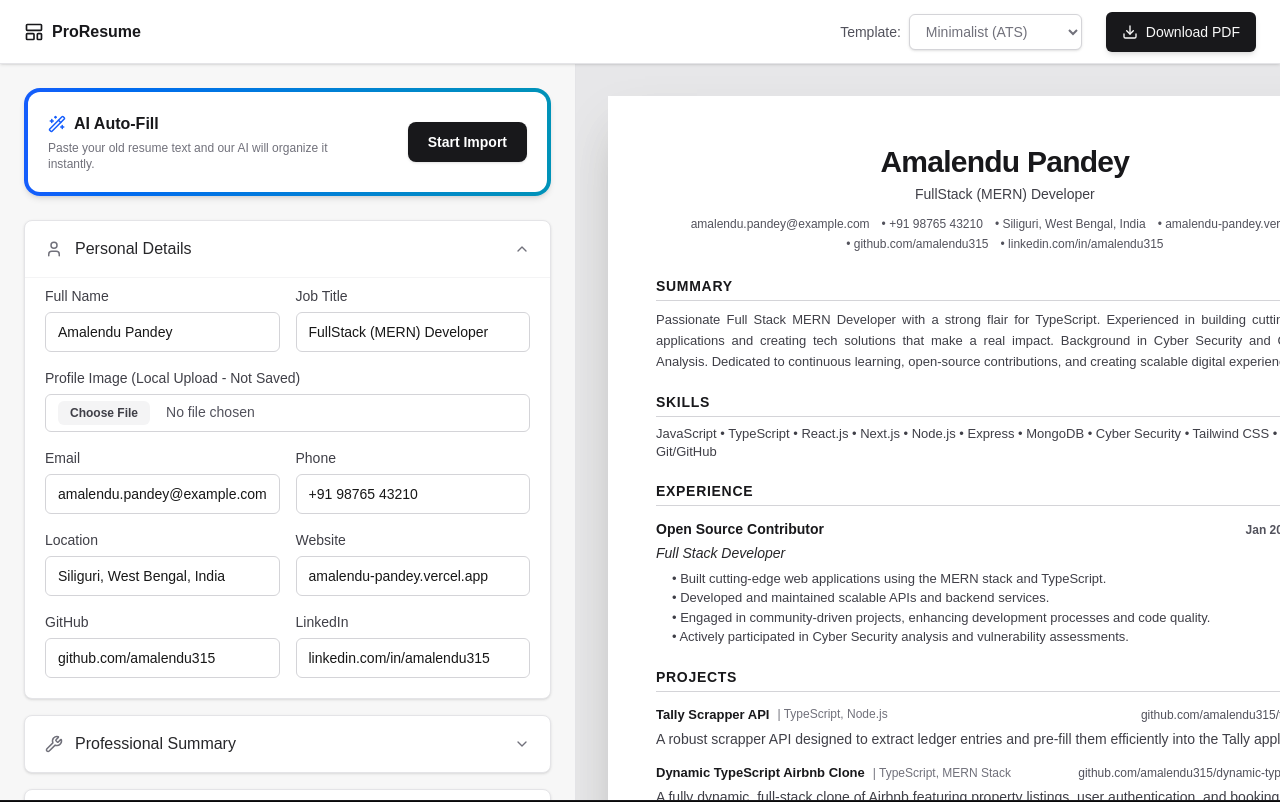
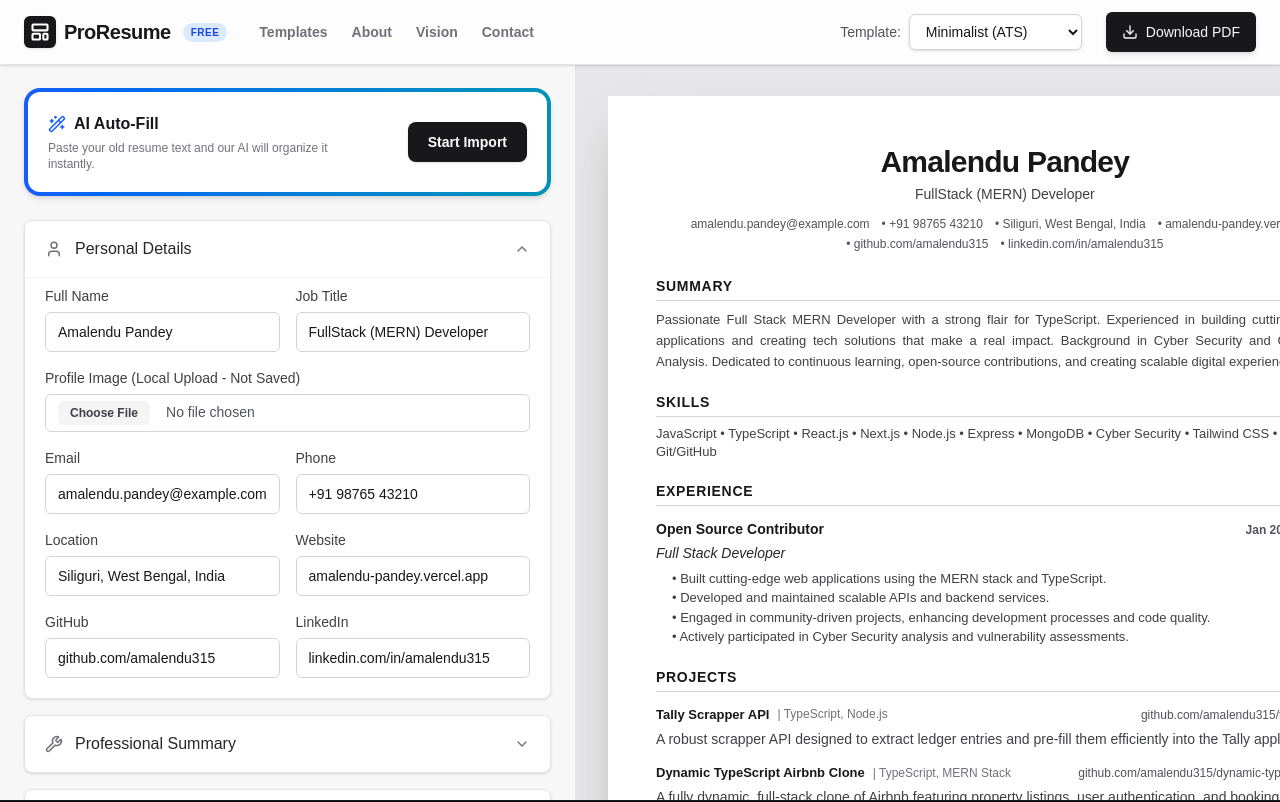
Before and after one commit to amalendu315/proresume-builder, a Next.js app: page /builder in a window 1280 px wide. Shown: the top 802 px of the page. Built offline with nearby package versions, Linux system fonts and the light colour scheme.

Commit message:
old resume upload and AI fill added using gemini

```diff
--- a/src/app/builder/page.jsx
+++ b/src/app/builder/page.jsx
@@ -1,6 +1,6 @@
 "use client";
 import React, { useState, Suspense, useEffect } from "react";
-// import { useSearchParams } from "next/navigation"; // Uncomment for your real app
+import { useSearchParams } from "next/navigation"; // Uncomment for your real app
 import {
   Download,
   Plus,
@@ -24,21 +24,9 @@ import {
   X,
   Loader2,
 } from "lucide-react";
-// import Header from "@/components/shared/header"; // Uncomment for your real app
-
-// --- MOCKS FOR CANVAS PREVIEW ---
-// Please delete these mocks when pasting into your Next.js app!
-const useSearchParams = () => ({ get: (param) => null });
-const Header = ({ rightControls }) => (
-  <header className="fixed top-0 left-0 right-0 z-50 h-16 bg-white border-b border-zinc-200 text-zinc-500 font-medium flex justify-between items-center px-6 print:hidden shadow-sm">
-    <div className="flex items-center gap-2">
-      <LayoutTemplate size={20} className="text-zinc-900" />
-      <span className="font-bold text-zinc-900">ProResume</span>
-    </div>
-    {rightControls && <div className="flex items-center">{rightControls}</div>}
-  </header>
-);
-// --------------------------------
+import Header from "@/components/shared/header"; // Uncomment for your real app
+
+
 
 // --- CUSTOM BRAND ICONS (Since lucide-react removed them) ---
 const GithubIcon = ({ size = 24, className = "" }) => (
```
